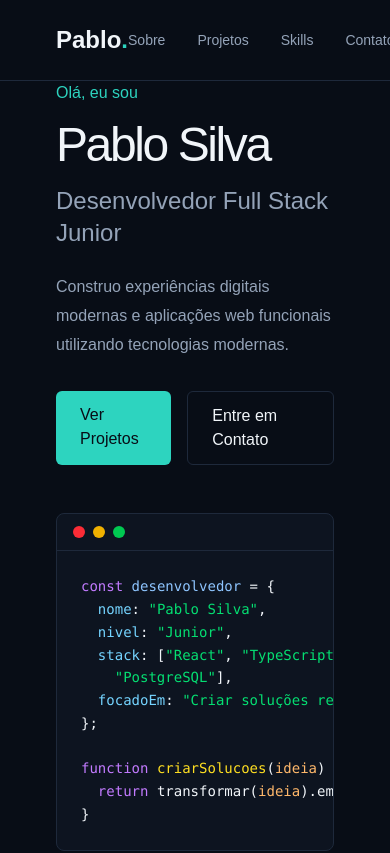
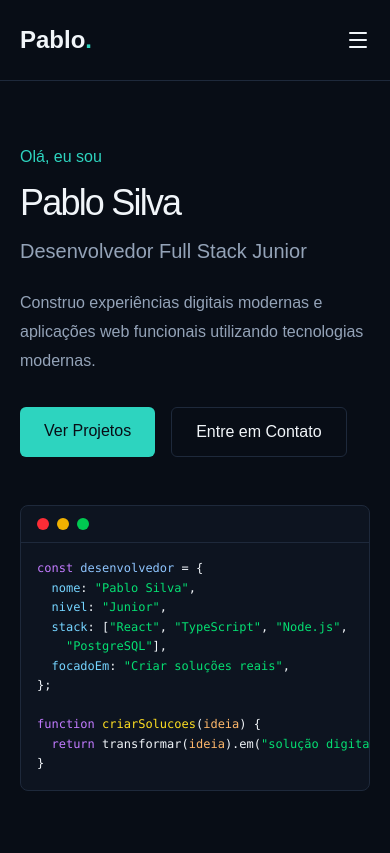
Before and after one commit to Pablosillva/portfolio-pablo-silva, a React (Vite) app in the folder portfolio/: page / in a window 390 px wide. Shown: the top 853 px of the page. Built offline with nearby package versions, Linux system fonts and the light colour scheme.

Commit message:
fix: adiciona menu mobile na Navbar e ajusta responsividade

```diff
--- a/portfolio/src/components/Hero/Hero.tsx
+++ b/portfolio/src/components/Hero/Hero.tsx
@@ -1,6 +1,6 @@
 function Hero() {
   return (
-    <section className="max-w-[1320px] min-h-[calc(100vh-80px)] mx-auto px-14 flex items-center">
+    <section className="max-w-[1320px] min-h-[calc(100vh-80px)] mx-auto px-5 md:px-14 flex items-center py-16 md:py-0">
       <div className="grid md:grid-cols-2 gap-12 items-center w-full">
         {/* Coluna da esquerda - texto */}
         <div className="max-w-[700px]">
@@ -8,11 +8,11 @@ function Hero() {
             Olá, eu sou
           </p>
 
-          <h1 className="mb-4 text-[var(--text-primary)] text-5xl md:text-7xl leading-none tracking-tighter">
+          <h1 className="mb-4 text-[var(--text-primary)] text-4xl sm:text-5xl md:text-7xl leading-none tracking-tighter">
             Pablo Silva
           </h1>
 
-          <h2 className="mb-6 text-[var(--text-secondary)] text-2xl md:text-4xl font-medium">
+          <h2 className="mb-6 text-[var(--text-secondary)] text-xl sm:text-2xl md:text-4xl font-medium">
             Desenvolvedor Full Stack Junior
           </h2>
 
@@ -20,7 +20,7 @@ function Hero() {
             Construo experiências digitais modernas e aplicações web funcionais utilizando tecnologias modernas.
           </p>
 
-          <div className="flex gap-4">
+          <div className="flex flex-wrap gap-4">
             <a href="#projects" className="px-6 py-3 rounded-md bg-[var(--primary)] text-[var(--background)] font-medium hover:opacity-90 transition">
               Ver Projetos
             </a>
@@ -32,16 +32,14 @@ function Hero() {
         </div>
 
         {/* Coluna da direita - bloco de código estilo terminal */}
-        <div className="bg-[var(--surface)] border border-[var(--border)] rounded-lg overflow-hidden">
-          {/* Barra superior com "bolinhas" de janela */}
+        <div className="bg-[var(--surface)] border border-[var(--border)] rounded-lg overflow-hidden w-full">
           <div className="flex gap-2 px-4 py-3 border-b border-[var(--border)]">
             <span className="w-3 h-3 rounded-full bg-red-500" />
             <span className="w-3 h-3 rounded-full bg-yellow-500" />
             <span className="w-3 h-3 rounded-full bg-green-500" />
           </div>
 
-          {/* Conteúdo do código */}
-          <pre className="p-6 text-sm leading-relaxed overflow-x-auto">
+          <pre className="p-4 md:p-6 text-xs md:text-sm leading-relaxed overflow-x-auto">
             <code>
               <span className="text-purple-400">const</span>{" "}
               <span className="text-blue-300">desenvolvedor</span> = {"{"}
--- a/portfolio/src/components/Navbar/Navbar.tsx
+++ b/portfolio/src/components/Navbar/Navbar.tsx
@@ -1,29 +1,61 @@
+import { useState } from "react";
+import { Menu, X } from "lucide-react";
+
 function Navbar() {
+  const [menuOpen, setMenuOpen] = useState(false);
+
+  const links = [
+    { href: "#about", label: "Sobre" },
+    { href: "#projects", label: "Projetos" },
+    { href: "#skills", label: "Skills" },
+    { href: "#contact", label: "Contato" },
+  ];
+
   return (
-    <header className="w-full border-b border-[var(--border)]">
-      <nav className="h-20 max-w-[1320px] mx-auto px-14 flex items-center justify-between">
+    <header className="w-full border-b border-[var(--border)] relative">
+      <nav className="h-20 max-w-[1320px] mx-auto px-5 md:px-14 flex items-center justify-between">
         <a href="/" className="text-[var(--text-primary)] text-2xl font-bold no-underline">
           Pablo<span className="text-[var(--primary)]">.</span>
         </a>
 
-        <div className="flex items-center gap-8">
-          <a href="#about" className="text-[var(--text-secondary)] text-sm no-underline hover:text-[var(--primary)] transition-colors duration-200">
-            Sobre
-          </a>
+        {/* Links normais - só aparecem em telas médias pra cima */}
+        <div className="hidden md:flex items-center gap-8">
+          {links.map((link) => (
 
-          <a href="#projects" className="text-[var(--text-secondary)] text-sm no-underline hover:text-[var(--primary)] transition-colors duration-200">
-            Projetos
-          </a>
+            <a  key={link.href}
+              href={link.href}
+              className="text-[var(--text-secondary)] text-sm no-underline hover:text-[var(--primary)] transition-colors duration-200"
+            >
+              {link.label}
+            </a>
+          ))}
+        </div>
 
-          <a href="#skills" className="text-[var(--text-secondary)] text-sm no-underline hover:text-[var(--primary)] transition-colors duration-200">
-            Skills
-          </a>
+        {/* Botão hambúrguer - só aparece no mobile */}
+        <button
+          onClick={() => setMenuOpen(!menuOpen)}
+          className="md:hidden text-[var(--text-primary)]"
+          aria-label="Abrir menu"
+        >
+          {menuOpen ? <X size={24} /> : <Menu size={24} />}
+        </button>
+      </nav>
 
-          <a href="#contact" className="text-[var(--text-secondary)] text-sm no-underline hover:text-[var(--primary)] transition-colors duration-200">
-            Contato
-          </a>
+      {/* Menu mobile - só aparece quando menuOpen é true */}
+      {menuOpen && (
+        <div className="md:hidden absolute top-20 left-0 w-full bg-[var(--background)] border-b border-[var(--border)] flex flex-col px-5 py-6 gap-5">
+          {links.map((link) => (
+
+            <a  key={link.href}
+              href={link.href}
+              onClick={() => setMenuOpen(false)}
+              className="text-[var(--text-secondary)] text-sm no-underline hover:text-[var(--primary)] transition-colors duration-200"
+            >
+              {link.label}
+            </a>
+          ))}
         </div>
-      </nav>
+      )}
     </header>
   );
 }
```
Also changed, not shown: portfolio/src/components/Navbar/Navbar.css (deleted, +0 -43 lines).
